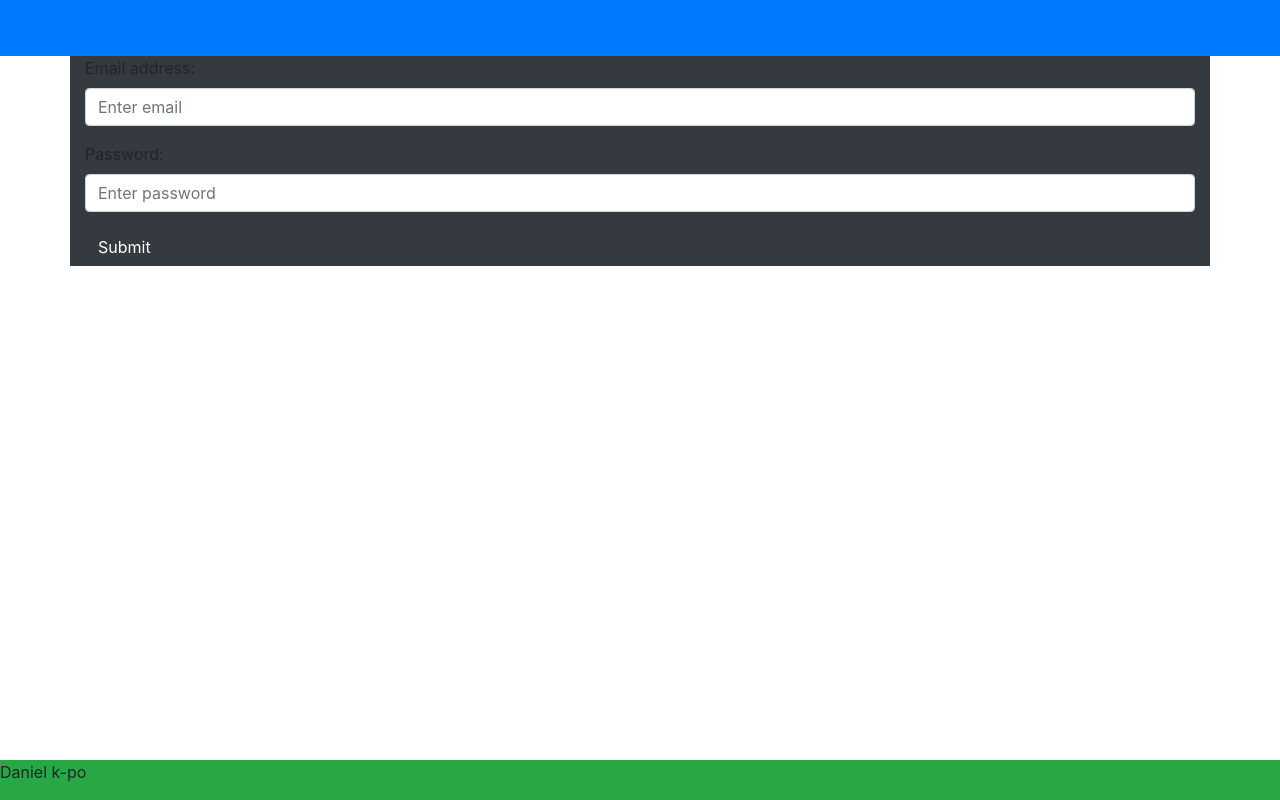
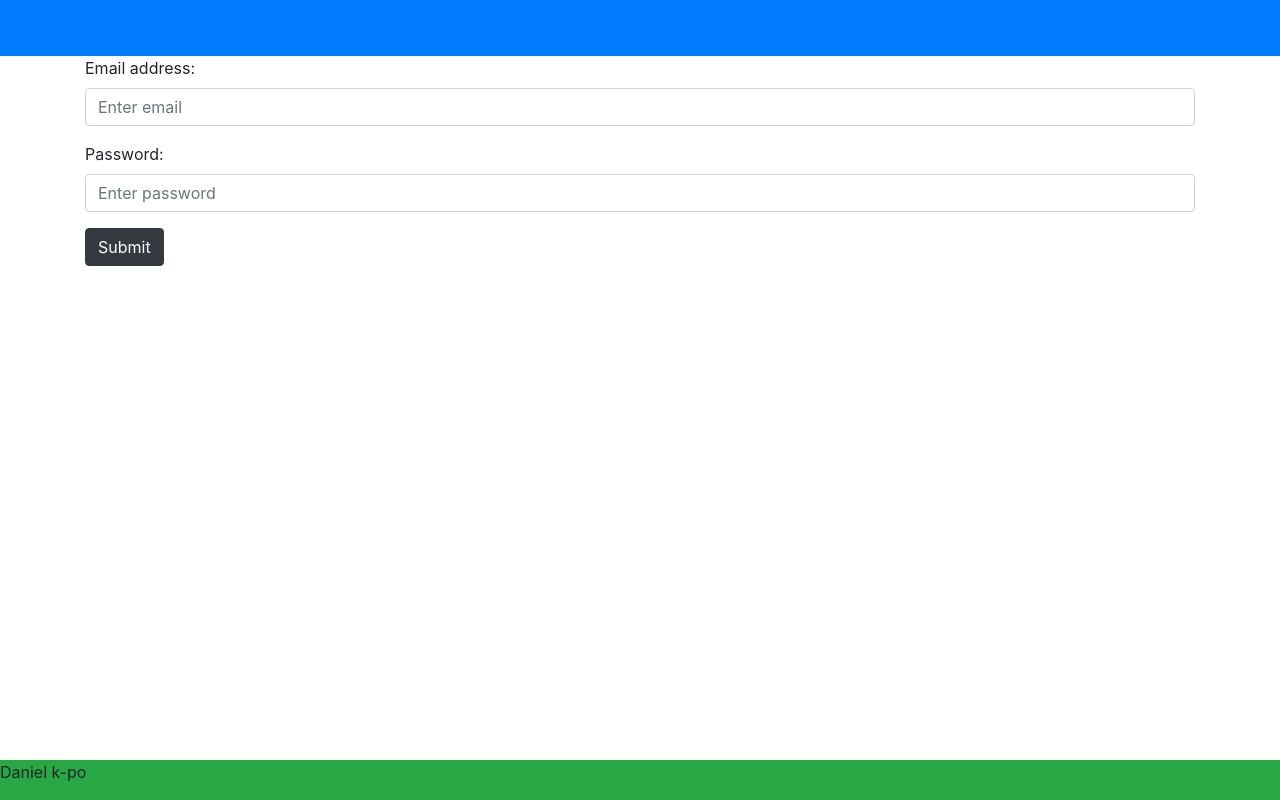
Before and after one commit to DanielTorres-github/alkemy-challenge-react, a React (Create React App) app: page / in a window 1280 px wide. Built offline with nearby package versions, Linux system fonts and the light colour scheme.

Commit message:
Update Login.js

```diff
--- a/src/components/login/Login.js
+++ b/src/components/login/Login.js
@@ -1,6 +1,6 @@
 const Login = () => {
     return (
-        <form className="container bg-dark">
+        <form className="container">
             <div class="form-group">
                 <label for="email">Email address:</label>
                 <input type="email" class="form-control" placeholder="Enter email" id="email" />
```
